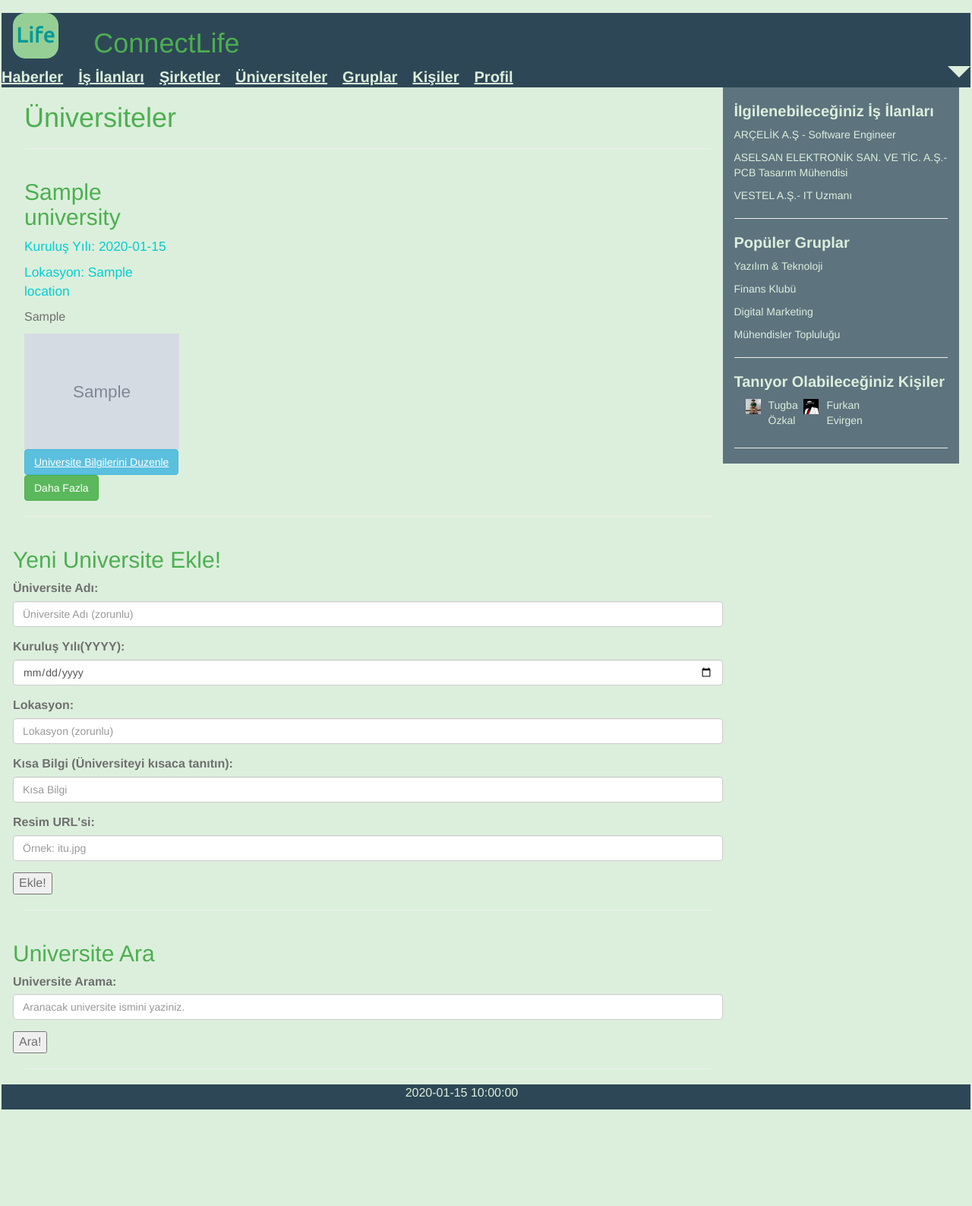
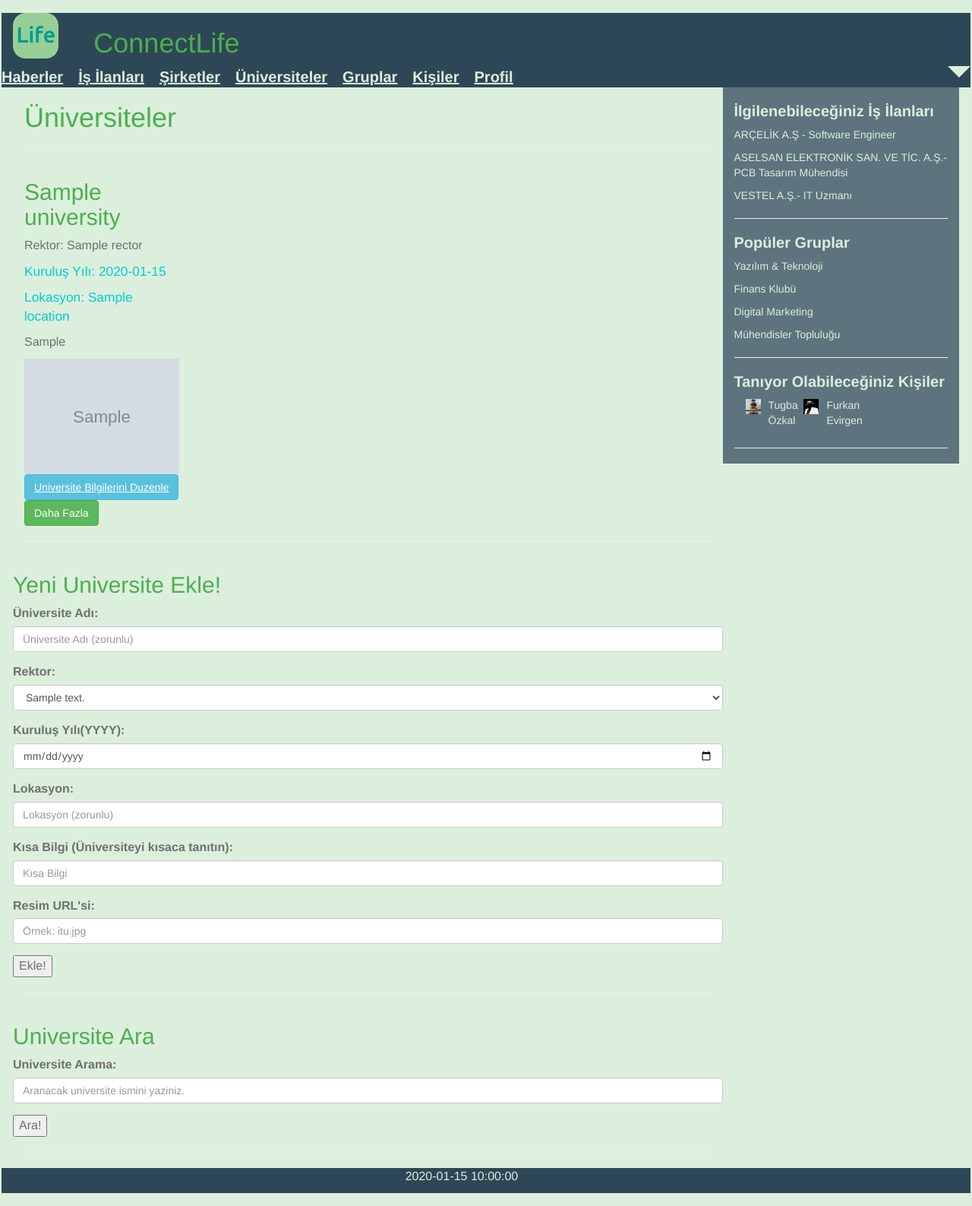
Before and after one commit to orhanse/ConnectLife, a Flask app: template templates/universiteler.html in a window 1280 px wide. Shown: the whole page at 76% size. Before the commit the page ends 1460 px from the top, so only its background shows below. Run offline with Flask 2, Linux system fonts and the light colour scheme; the template is opened without the code that fills it: most values are stand-ins (such as "Sample title", 1, 10 or a date in 2020); grey boxes marked "Sample" are stand-in pictures; some libraries are stand-ins or nearby versions.

Commit message:
University tablosundan kişiler tablosunu bağlantı oluşturuldu
- University tablosundan kişiler tablosunu işaret eden RECTOR_ID foreign
key'i tanımlandı.
- Ekleme, silme ve güncelleme işlemleri yeniden düzenlendi.
- ON DELETE CASCADE ve ON UPDATE CASCADE komutları kullanılarak tablolar
arasında senkronizasyon sağlandı.

```diff
--- a/server.py
+++ b/server.py
@@ -312,23 +312,26 @@ def universiteler_sayfasi():
     now = datetime.datetime.now()
 
     if request.method == 'GET':
-        query = "SELECT ID, NAME, FOUNDATION_DATE, LOCATION, SMALL_INFO, PHOTO FROM UNIVERSITY"
+        query = "SELECT U.ID, U.NAME, U.FOUNDATION_DATE, U.LOCATION, U.SMALL_INFO, U.PHOTO, K.ISIM FROM KISILER AS K RIGHT JOIN UNIVERSITY AS U ON U.RECTOR_ID = K.ID"
         cursor.execute(query)
         university = cursor.fetchall()
-        return render_template('universiteler.html', university = university, current_time=now.ctime())
+        query = "SELECT ID, ISIM FROM KISILER"
+        cursor.execute(query)
+        kisiler = cursor.fetchall()
+        return render_template('universiteler.html', university = university, current_time=now.ctime(), kisiler = kisiler)
     elif "add" in request.form:
         university1 = University(request.form['name'],
                     request.form['foundation_date'],
                     request.form['location'],
                     request.form['small_info'],
-                    request.form['photo'])
-
+                    request.form['photo'],
+                    request.form['rector_name'])
         add_university(cursor, request, university1)
         connection.commit()
         return redirect(url_for('universiteler_sayfasi'))
     elif "search" in request.form:
         searched = request.form['searched'];
-        query = """SELECT ID, NAME, FOUNDATION_DATE, LOCATION, SMALL_INFO, PHOTO FROM UNIVERSITY WHERE NAME LIKE %s"""
+        query = """SELECT ID, NAME, FOUNDATION_DATE, LOCATION, SMALL_INFO, PHOTO, RECTOR_ID FROM UNIVERSITY WHERE NAME LIKE %s"""
         cursor.execute(query,[searched])
         university=cursor.fetchall()
         now = datetime.datetime.now()
@@ -343,15 +346,20 @@ def university_update_page(university_id):
         cursor = connection.cursor()
         query = """SELECT * FROM UNIVERSITY WHERE (ID = %s)"""
         cursor.execute(query,university_id)
+        university = cursor.fetchall()
         now = datetime.datetime.now()
-        return render_template('universiteler_guncelle.html', universite = cursor, current_time=now.ctime())
+        query = "SELECT ID, ISIM FROM KISILER"
+        cursor.execute(query)
+        rector = fetchall()
+        return render_template('universiteler_guncelle.html', university = university, current_time=now.ctime(), rector = rector)
     elif request.method == 'POST':
         if "update" in request.form:
             university1 = University(request.form['name'],
                             request.form['foundation_date'],
                             request.form['location'],
                             request.form['small_info'],
-                            request.form['photo'])
+                            request.form['photo'],
+                            request.form['rector_name'])
             update_university(cursor, request.form['university_id'], university1)
             connection.commit()
             return redirect(url_for('universiteler_sayfasi'))
--- a/templates/universiteler.html
+++ b/templates/universiteler.html
@@ -7,10 +7,12 @@
 	<hr>
 	<div class = "row">
 
-		{% for id, name, foundation_date, location, small_info, photo in university%}
+		{% for id, name, foundation_date, location, small_info, photo, rector in university%}
 			<div class = "col-md-3">
 			<!-- Title -->
 			<h2>{{name}}</h2>
+			<!-- Rector -->
+			<p>Rektor: {{rector}}</p>
 			<!-- Description -->
 			<p style= "font-size: 13pt;color: #00CED1;">Kuruluş Yılı: {{foundation_date}}</p>
 			<p style= "font-size: 13pt;color: #00CED1;">Lokasyon: {{location}}</p>
@@ -33,6 +35,14 @@
                   <div class="form-group">
   						<label for="usr">Üniversite Adı: </label>
 				  		<input class="form-control" size="7" form ="add" type="text" placeholder="Üniversite Adı (zorunlu)" name="name" required="required">
+				  </div>
+				  <div class="form-group">
+  						<label for="sel1">Rektor:</label>
+				  		<select class="form-control" id="sel1" name="rector_name" form ="add">
+				  			{%for id, rector in kisiler%}
+				  				<option value "{{id}}">{{rector}}</option>
+				  			{%endfor%}
+				  		</select>
 				  </div>
                   <div class="form-group">
 				  		<label for="usr">Kuruluş Yılı(YYYY): </label>
--- a/templates/universiteler_ara.html
+++ b/templates/universiteler_ara.html
@@ -9,10 +9,12 @@
 	<div class = "row">
 
 
-		{% for id, name, foundation_date, location, small_info, photo in university%}
+		{% for id, name, foundation_date, location, small_info, photo, rector in university%}
 	<div class = "col-md-3">
 		<!-- Title -->
 		<h2>{{name}}</h2>
+		<!-- Rector -->
+		<p>Rektor: {{rector}}</p>
 		<!-- Description -->
 		<p style= "font-size: 13pt;color: #00CED1;">Kuruluş Yılı: {{foundation_date}}</p>
 		<p style= "font-size: 13pt;color: #00CED1;">Lokasyon: {{location}}</p>
```
Also changed, not shown: templates/universiteler_guncelle.html (+9 -1 lines), university.py (+9 -5 lines).
